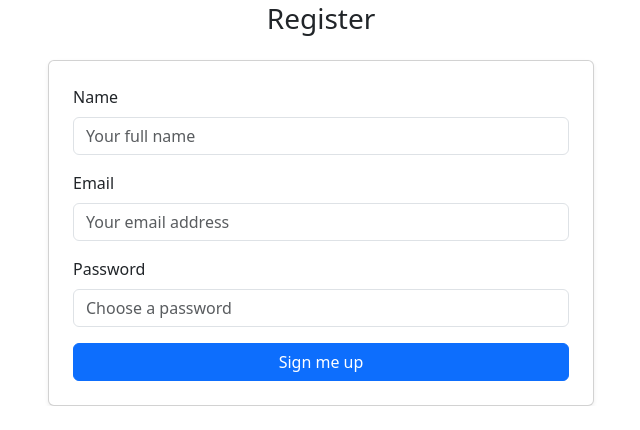
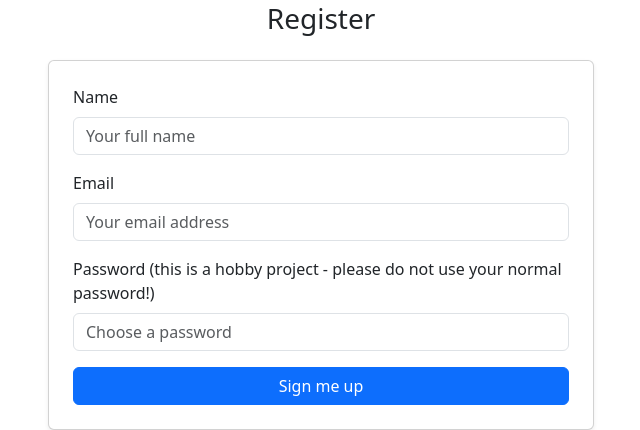
Before and after one commit to MatthewRayUK/christmas_movies, a Flask app: page /register in a window 1280 px wide. Shown: the part 452-882 px from the top of the page, without its empty margins (319-959 px from the left). Before the commit the page ends 858 px from the top, so only its background shows below. Run offline with Flask 3, Linux system fonts and the light colour scheme; some libraries are stand-ins or nearby versions.

Commit message:
Added password message

```diff
--- a/templates/register.html
+++ b/templates/register.html
@@ -28,7 +28,7 @@
                 </div>
 
                 <div class="mb-3">
-                    <label for="password" class="form-label">Password</label>
+                    <label for="password" class="form-label">Password (this is a hobby project - please do not use your normal password!)</label>
                     <input type="password" name="password" id="password" class="form-control" placeholder="Choose a password" required="required" />
                 </div>
 
```
